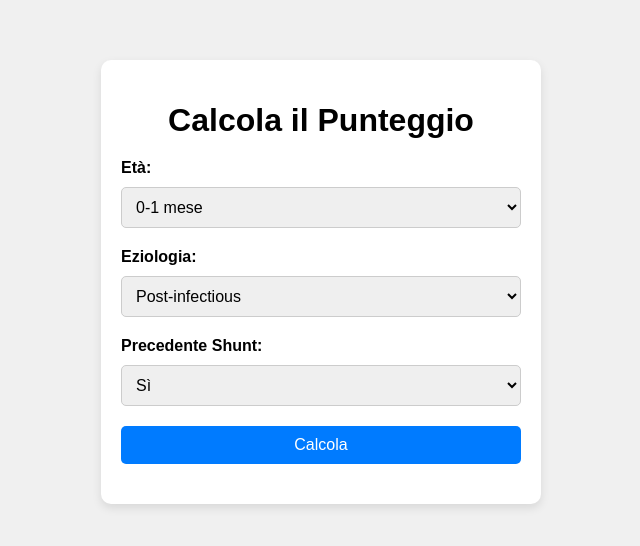
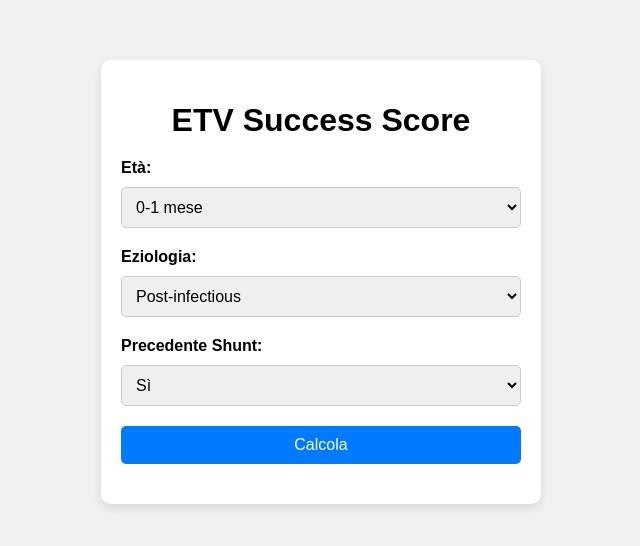
Before and after one commit to vitullifrancesca/etv, a plain HTML site: page index.html in a window 1280 px wide. Shown: the part 118-664 px from the top of the page, without its empty margins (319-959 px from the left). Drawn offline with Linux system fonts and the light colour scheme.

Commit message:
Update index.html

```diff
--- a/index.html
+++ b/index.html
@@ -69,7 +69,7 @@
 <body>
 
 <div class="container">
-    <h1>Calcola il Punteggio</h1>
+    <h1>ETV Success Score</h1>
     <form id="form-punteggio">
         <label for="eta">Età:</label>
         <select id="eta">
```
